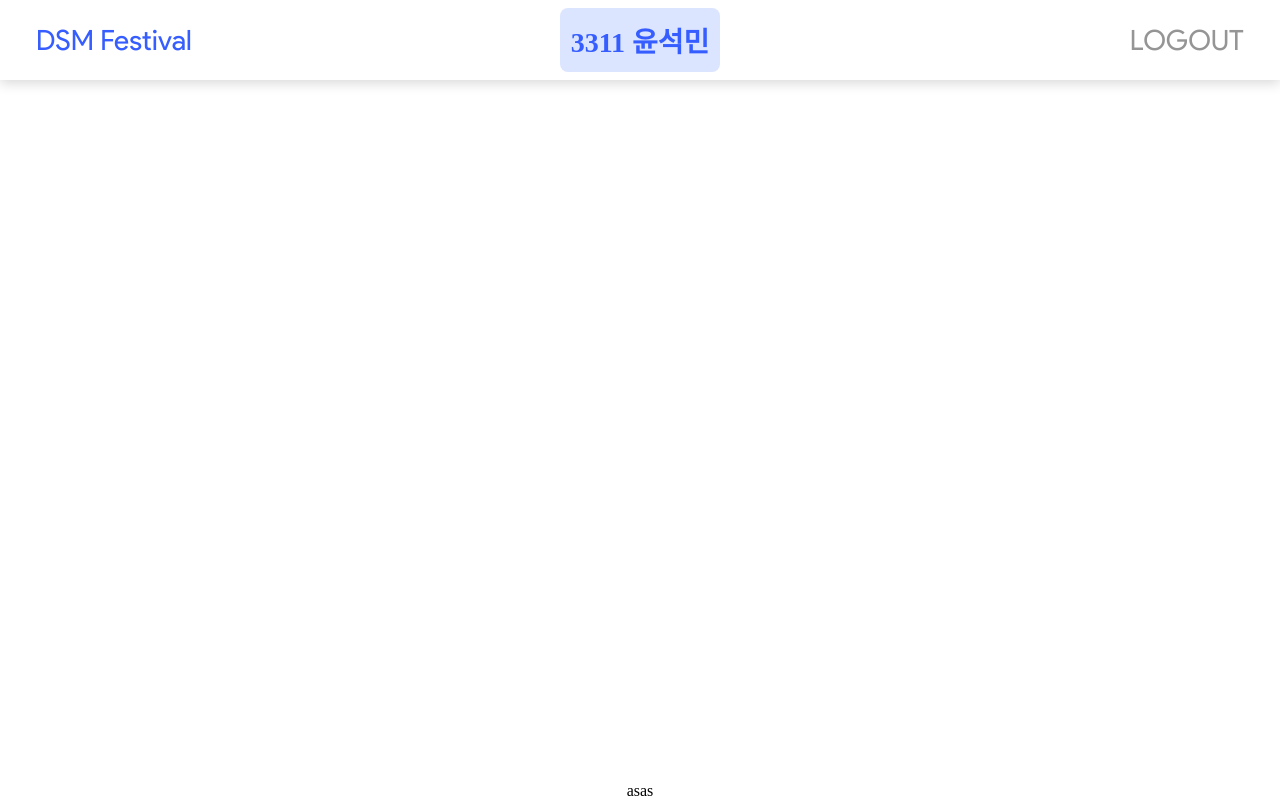
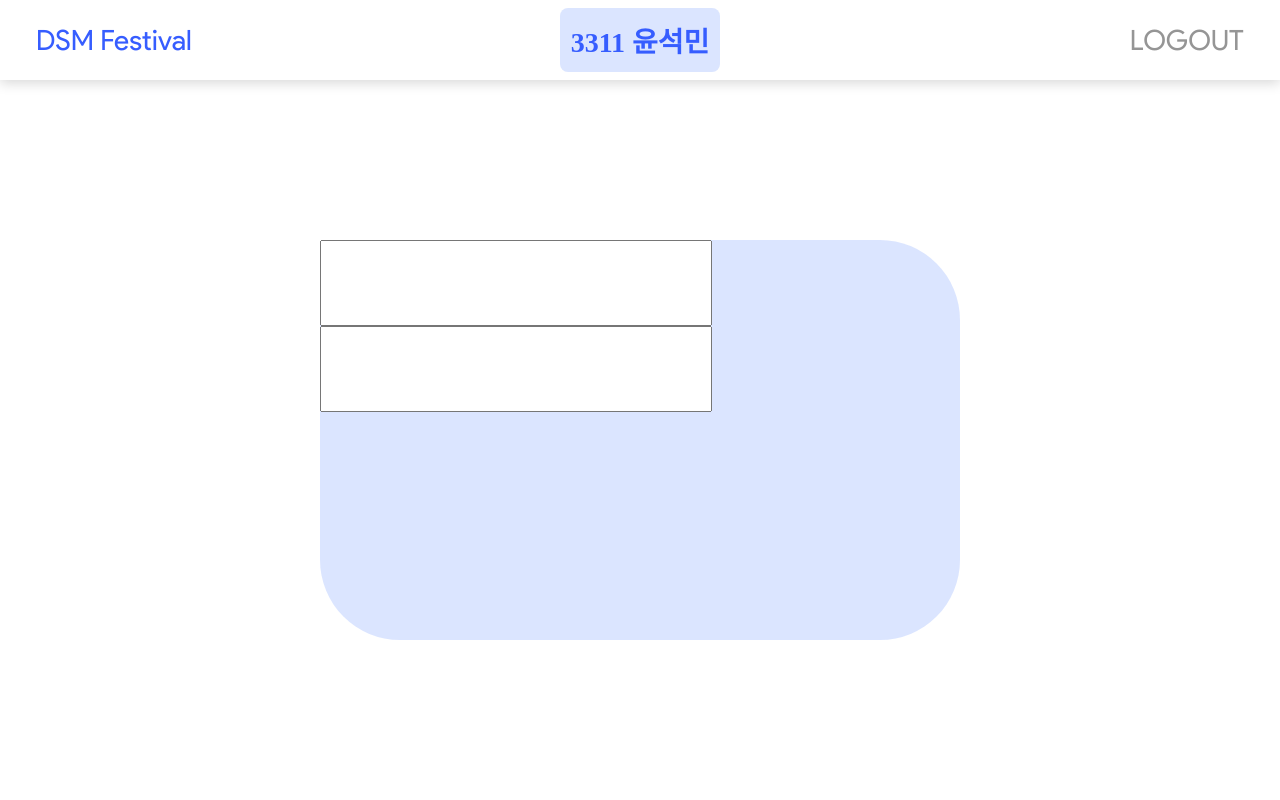
Before and after one commit to leafcis/DSM-Festival, a React app: page /login in a window 1280 px wide. Built offline with nearby package versions, Linux system fonts and the light colour scheme; a web font is replaced by a local one.

Commit message:
[DSM FESTIVAL] login logic setting

```diff
--- a/src/component/App.tsx
+++ b/src/component/App.tsx
@@ -33,11 +33,13 @@ const GlobalStyled = createGlobalStyle`
     }
 `
 
+const mobile : boolean = isMobile()
+
 const App = () => (
     <>
         <GlobalStyled />
         <ContentWrapper>
-            <Header mobile = {isMobile()}/>
+            <Header mobile = {mobile}/>
             <Route exact path="/" component={MainContainer}/>
             <Route exact path="/login" component={LoginContainer}/>
         </ContentWrapper>
--- /dev/null
+++ b/src/component/Login.tsx
@@ -0,0 +1,51 @@
+import React, { FC } from 'react';
+import styled from 'styled-components'
+
+const LoginWrapper = styled.div`
+    height: calc(100vh - 5rem);
+    width: 100vw;
+    display: flex;
+    flex-direction: column;
+    justify-content: center;
+    align-items: center;
+`
+
+const InputWrapper = styled.div`
+    height: 50vh;
+    width: 50vw;
+    background-color: rgba(36, 93, 255, 0.16);
+    border-radius: 5rem;
+`
+
+const Input = styled.input`
+    width: 30vw;
+    height: 5rem;
+`
+
+interface State {
+    id : string,
+    password : string
+}
+
+interface Props {
+    account : State,
+    onLogin : Function
+}
+
+const Login : FC<Props> = ({account, onLogin}) => {
+    console.log(account)
+    return (
+        <LoginWrapper>
+            <InputWrapper>
+                <Input value = {account.id} onChange = {(e) => onLogin({
+                    ...account, id : e.target.value
+                })}/>
+                <Input value = {account.password} onChange = {(e) => onLogin({
+                    ...account, password : e.target.value
+                })}/>
+            </InputWrapper>
+        </LoginWrapper>
+    );
+};
+
+export default Login;
--- a/src/component/Main.tsx
+++ b/src/component/Main.tsx
@@ -15,8 +15,9 @@ const CoinImageWrapper = styled.div`
     height: 60vh;
     width: 100%;
     display: flex;
+    flex-direction: column;
     align-items: center;
-    justify-content: center;
+    justify-content: space-around;
 `
 
 const CoinImage = styled.div`
@@ -49,6 +50,16 @@ const ListWrapper = styled.div`
     ${props => props.mobile ? `width: 100%;` : `width: 70%;`}
 `
 
+const RankingWrapper = styled.div`
+    display: flex;
+    align-items: center;
+    justify-content;
+    color: #365dff;
+    font-family: 'Spoqa Han Sans';
+    font-weight: 900;
+    font-size: 3rem;
+`
+
 interface Props {
     point: number,
     mobile: boolean,
@@ -62,6 +73,9 @@ const Main: React.FC<Props> = ({point, mobile, buttonList} : Props) => {
                 <CoinImage mobile = {mobile}>
                     { point }
                 </CoinImage>
+                <RankingWrapper>
+                    Ranking : 5
+                </RankingWrapper>
             </CoinImageWrapper>
             <ListWrapper mobile = {mobile}>
                 {buttonList}
--- a/src/component/SelectButton.tsx
+++ b/src/component/SelectButton.tsx
@@ -19,24 +19,22 @@ const SelectButtonWrapper = styled.div`
     background-color: rgba(36, 93, 255, 0.15);
     border-radius: 0.5rem;
     box-sizing: border-box;
-    padding-top: 6.9375vh;
-    padding-bottom: 6.9375vh;
     flex-direction: column;
     justify-content: space-between;
     align-items: center;
-    ${props => props.mobile ? `height: 33.125vh; width: 27vw;` : `height: 15rem; width: 15rem;`}
+    ${props => props.mobile ? `height: 23.125vh; width: 27vw; padding-top: 6.9375vh; padding-bottom: 6.9375vh;` : `height: 15rem; width: 15rem; padding-top: 6.38vh; padding-bottom: 6.38vh;`}
+    cursor: pointer;
 `
 
 const ImageWrapper = styled.div`
     background-image: url(${listImage});
-    width: 3.7vh;
-    height: 3.7vh;
+    ${props => props.mobile ? `width: 3.7vh; height: 3.7vh;` : `height: 6.66vh; width: 6.66vh;`}
     background-size: cover;
 `
 
 const ContentWrapper = styled.div`
     color: #365dff;
-    font-size: 2.3125vh;
+    ${props => props.mobile ? `font-size: 2.3125vh;` : `font-size: 3vh;`}
     font-weight: bold;
     font-family: 'Spoqa Han Sans';
 `
--- a/src/container/LoginContainer.tsx
+++ b/src/container/LoginContainer.tsx
@@ -1,7 +1,20 @@
 import * as React from 'react'
+import Login from '../component/Login'
 
-const Login = () => (
-    <div>asas</div>
-)
+interface State {
+    id : string,
+    password : string
+}
 
-export default Login;
+const LoginContainer : React.FC = () => {
+    const [account, setAccount] = React.useState<State>({
+        id : "",
+        password : ""
+    });
+
+    return (
+        <Login account = {account} onLogin = {setAccount}/>
+    )
+}
+
+export default LoginContainer;
```
